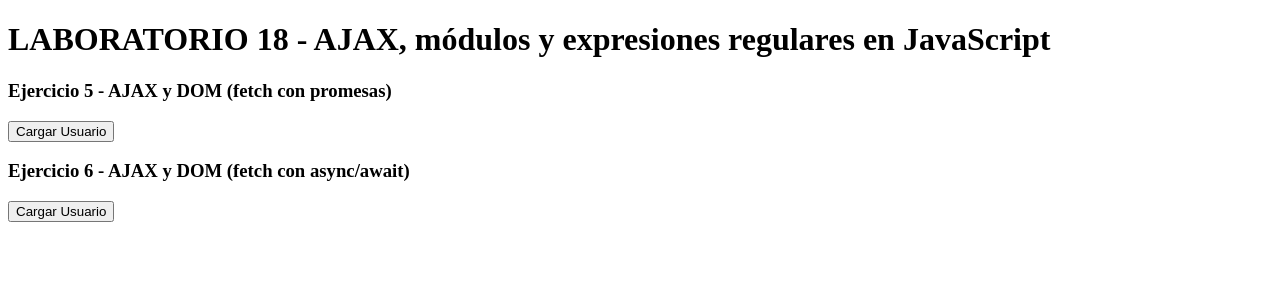
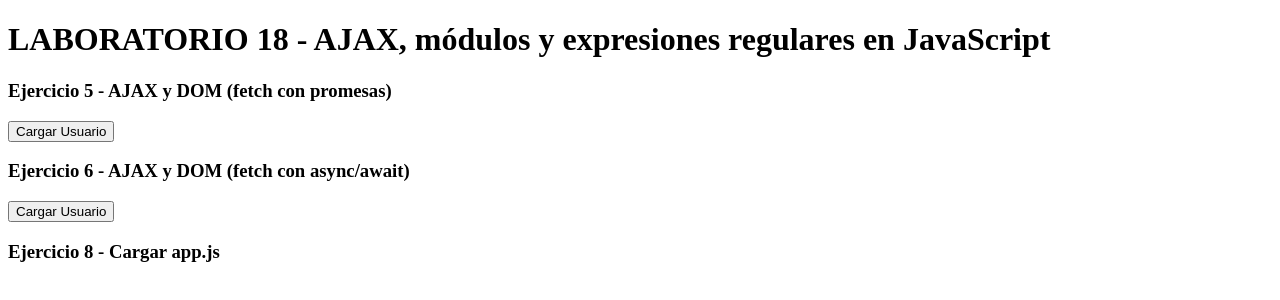
Before and after one commit to saulocaceresg/Laboratorio18IDWEB-JavaScript_AJAX_M-dulos_ExpresionesRegulares, a plain HTML site: page public-html/index.html in a window 1280 px wide. Drawn offline with Linux system fonts and the light colour scheme.

Commit message:
Commit 9: octavo ejercicio (10.) resuelto -> cargar app.js al html (ya se hizo, pero se estructuró mejor)

```diff
--- a/public-html/index.html
+++ b/public-html/index.html
@@ -17,6 +17,9 @@
     <button id="btn-ej6">Cargar Usuario</button>
 
     <script src="scripts/script.js"></script>
+
+    <!-- Ejercicio 8 (10.) -->
+    <h3 id="ej8">Ejercicio 8 - Cargar app.js</h3>
     <script type="module" src="scripts/app.js"></script>
 </body>
 </html>
--- a/public-html/scripts/script.js
+++ b/public-html/scripts/script.js
@@ -154,3 +154,6 @@ boton2.addEventListener("click", (e) => {
 // console.log("+-----------------------------+\nEjercicio 7 (9.)\n\"Sistema modular ()\"");
 
 // export
+
+
+// 10.	Crea un HTML que cargue app.js
```
